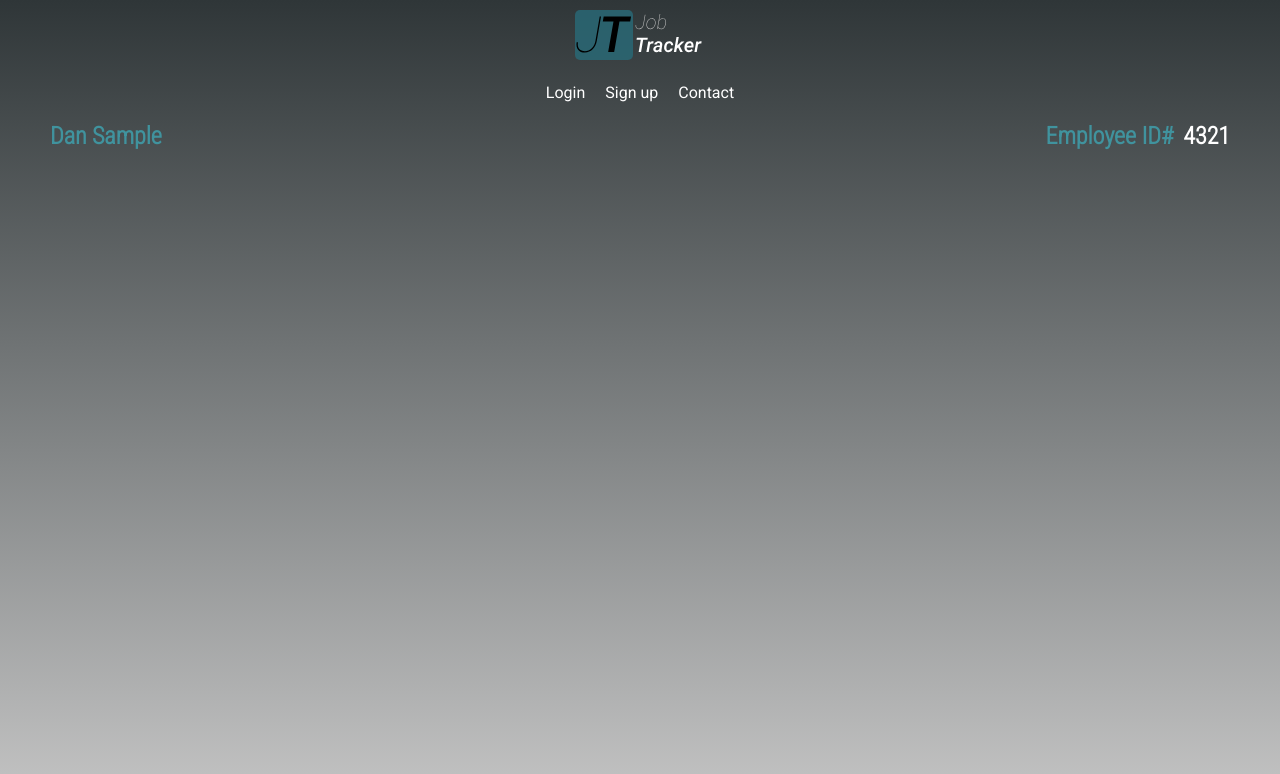
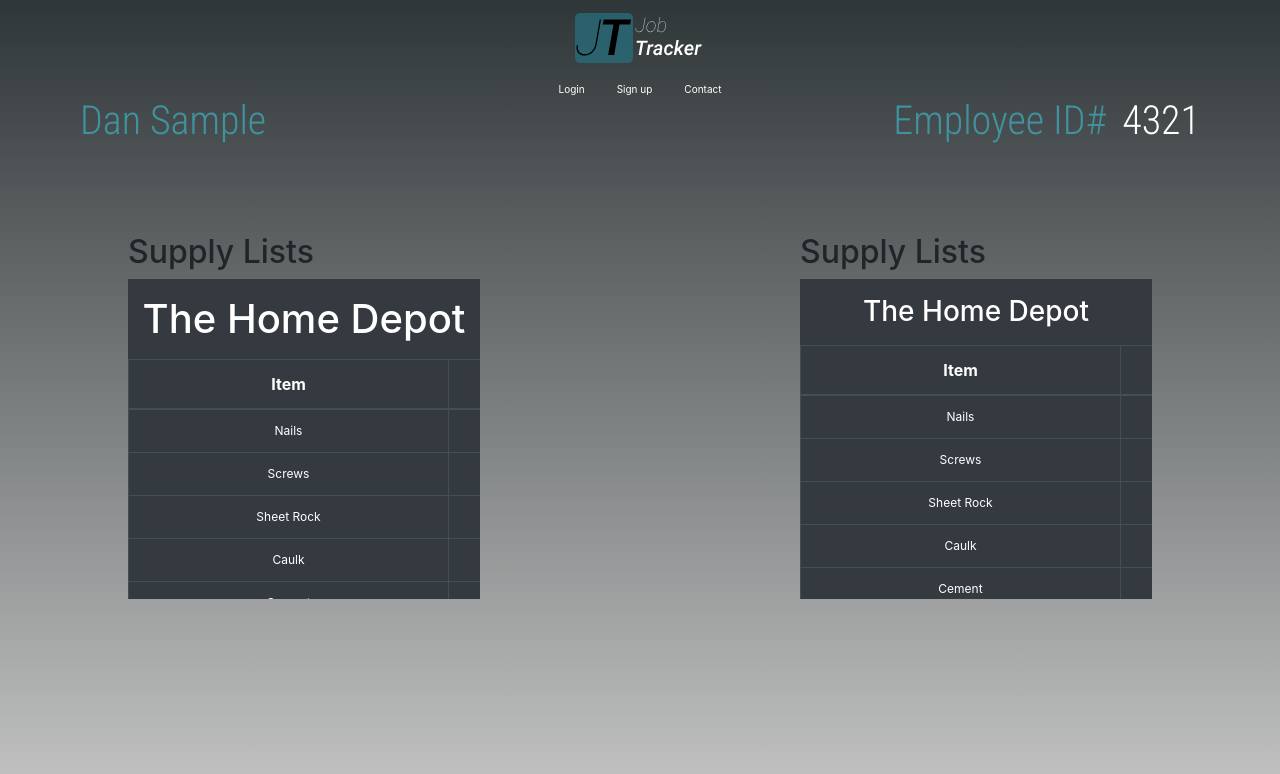
Before and after one commit to job-tracker/frontend, a React (Create React App) app: page / in a window 1280 px wide. Shown: the top 774 px of the page. Built offline with nearby package versions, Linux system fonts and the light colour scheme.

Commit message:
added employee page, started work on lists

```diff
--- a/package.json
+++ b/package.json
@@ -6,7 +6,9 @@
     "@testing-library/jest-dom": "^4.2.4",
     "@testing-library/react": "^9.3.2",
     "@testing-library/user-event": "^7.1.2",
+    "bootstrap": "^4.4.1",
     "react": "^16.13.1",
+    "react-bootstrap": "^1.0.0",
     "react-dom": "^16.13.1",
     "react-scripts": "3.4.1",
     "reactstrap": "^8.4.1",
--- a/src/App.css
+++ b/src/App.css
@@ -1,4 +1,13 @@
 .App {
 	text-align: center;
 	padding: 0.5rem 5rem;
+	height: 100vh;
+	width: 100vw;
+	background: rgb(47, 54, 56);
+	background: linear-gradient(
+		180deg,
+		rgba(47, 54, 56, 1) 0%,
+		rgba(196, 196, 196, 1) 100%
+	);
+	font-size: 62.5%;
 }
--- a/src/components/EmployeeComponents/EmployeeSupplyList.js
+++ b/src/components/EmployeeComponents/EmployeeSupplyList.js
@@ -1,24 +1,79 @@
 import React, { Component } from 'react';
 
-import './EmployeeCreds.scss';
+import { Table } from 'reactstrap';
+
+import './EmployeeSupplyList.scss';
+import { HD_List, Job_List } from './TempData.js';
 
 class EmployeeSupplyList extends Component {
+	constructor() {
+		super();
+		this.state = {
+			hdList: HD_List,
+		};
+	}
+
 	render() {
 		return (
 			<section className="employee-supply-wrapper">
 				<div className="employee-supply-text">
-					<h1 className="list-name">
-						{/* this will need to be dynamic */}
-						The Home Depot
-					</h1>
 					<div className="inner-list-wrapper">
-						<div className="list-content"></div>
+						<div className="list-content">
+							<div className="list-header">
+								<h2>Supply Lists</h2>
+							</div>
+							<div className="list-wrapper">
+								<h1 className="list-name">
+									{/* this will need to be dynamic */}
+									The Home Depot
+								</h1>
+
+								<Table dark hover bordered responsive className="supply-table">
+									<thead>
+										<tr>
+											<th className="item">Item</th>
+											<th>Qty</th>
+										</tr>
+									</thead>
+									<tbody>
+										{this.state.hdList.map(item => (
+											<tr>
+												<td>{item.item}</td>
+												<td>1000</td>
+											</tr>
+										))}
+									</tbody>
+								</Table>
+							</div>
+						</div>
+						<div className="list-content">
+							<div className="list-header">
+								<h2>Supply Lists</h2>
+							</div>
+							<div className="list-wrapper">
+								<h3 className="list-name">
+									{/* this will need to be dynamic */}
+									The Home Depot
+								</h3>
+								<Table dark hover bordered responsive className="supply-table">
+									<thead>
+										<tr>
+											<th className="item">Item</th>
+											<th>Qty</th>
+										</tr>
+									</thead>
+									<tbody>
+										{this.state.hdList.map(item => (
+											<tr>
+												<td>{item.item}</td>
+												<td>1000</td>
+											</tr>
+										))}
+									</tbody>
+								</Table>
+							</div>
+						</div>
 					</div>
-				</div>
-				<div className="employee-id-wrapper">
-					{/* these will need to be dynamic */}
-					<h1>Employee ID#</h1>
-					<h1 className="employee-id">4321</h1>
 				</div>
 			</section>
 		);
--- /dev/null
+++ b/src/components/EmployeeComponents/EmployeeSupplyList.scss
@@ -0,0 +1,55 @@
+.employee-supply-wrapper {
+	.employee-supply-text {
+		.inner-list-wrapper {
+			display: flex;
+			flex-direction: row;
+			justify-content: space-between;
+			padding-top: 5rem;
+
+			.list-content {
+				max-width: 40%;
+				padding: 0 3rem;
+
+				.list-wrapper {
+					overflow-y: auto;
+
+					max-height: 20rem;
+				}
+
+				.list-header {
+					display: flex;
+				}
+
+				.list-name {
+					background-color: #343a40;
+					color: #ffffff;
+					padding: 1rem 0;
+					margin: 0;
+				}
+
+				.table-responsive {
+					overflow-x: hidden;
+
+					.supply-table {
+						width: 30rem;
+						margin: 0;
+
+						.item {
+							width: 20rem;
+							max-width: 20rem;
+						}
+
+						th {
+							font-size: 1rem;
+						}
+
+						td {
+							font-size: 0.75rem;
+							max-width: 75%;
+						}
+					}
+				}
+			}
+		}
+	}
+}
--- /dev/null
+++ b/src/components/EmployeeComponents/TempData.js
@@ -0,0 +1,87 @@
+const HD_List = [
+	{
+		id: 1,
+		item: 'Nails',
+		qty: '1000',
+	},
+	{
+		id: 2,
+		item: 'Screws',
+		qty: '2000',
+	},
+	{
+		id: 3,
+		item: 'Sheet Rock',
+		qty: '10 sheets',
+	},
+	{
+		id: 4,
+		item: 'Caulk',
+		qty: '10 tubes',
+	},
+	{
+		id: 5,
+		item: 'Cement',
+		qty: '3 bags',
+	},
+	{
+		id: 6,
+		item: 'Roofing',
+		qty: '10 sheets',
+	},
+	{
+		id: 7,
+		item: 'White paint',
+		qty: '2 cans',
+	},
+	{
+		id: 8,
+		item: '2x4',
+		qty: '12',
+	},
+];
+
+const Job_List = [
+	{
+		id: 1,
+		item: 'Nails',
+		qty: '1000',
+	},
+	{
+		id: 2,
+		item: 'Screws',
+		qty: '2000',
+	},
+	{
+		id: 3,
+		item: 'Sheet Rock',
+		qty: '10 sheets',
+	},
+	{
+		id: 4,
+		item: 'Caulk',
+		qty: '10 tubes',
+	},
+	{
+		id: 5,
+		item: 'Cement',
+		qty: '3 bags',
+	},
+	{
+		id: 6,
+		item: 'Roofing',
+		qty: '10 sheets',
+	},
+	{
+		id: 7,
+		item: 'White paint',
+		qty: '2 cans',
+	},
+	{
+		id: 8,
+		item: '2x4',
+		qty: '12',
+	},
+];
+
+export { HD_List, Job_List };
--- a/src/index.css
+++ b/src/index.css
@@ -1,13 +1,6 @@
 html {
 	height: 100vh;
 	width: 100%;
-	background: rgb(47, 54, 56);
-	background: linear-gradient(
-		180deg,
-		rgba(47, 54, 56, 1) 0%,
-		rgba(196, 196, 196, 1) 100%
-	);
-	font-size: 62.5%;
 }
 
 body {
--- a/src/index.js
+++ b/src/index.js
@@ -3,6 +3,7 @@
 import './index.css';
 import App from './App';
 import * as serviceWorker from './serviceWorker';
+import 'bootstrap/dist/css/bootstrap.min.css';
 
 ReactDOM.render(
 	<React.StrictMode>
--- a/src/views/EmployeePage/EmployeeView.js
+++ b/src/views/EmployeePage/EmployeeView.js
@@ -1,12 +1,14 @@
 import React, { Component } from 'react';
 
 import EmployeeCreds from '../../components/EmployeeComponents/EmployeeCreds.js';
+import EmployeeSupplyList from '../../components/EmployeeComponents/EmployeeSupplyList.js';
 
 class EmployeeView extends Component {
 	render() {
 		return (
 			<div className="main-employee-wrapper">
 				<EmployeeCreds />
+				<EmployeeSupplyList />
 			</div>
 		);
 	}
```
Also changed, not shown: 1 other file (tests, documents, lock files or other folders).
